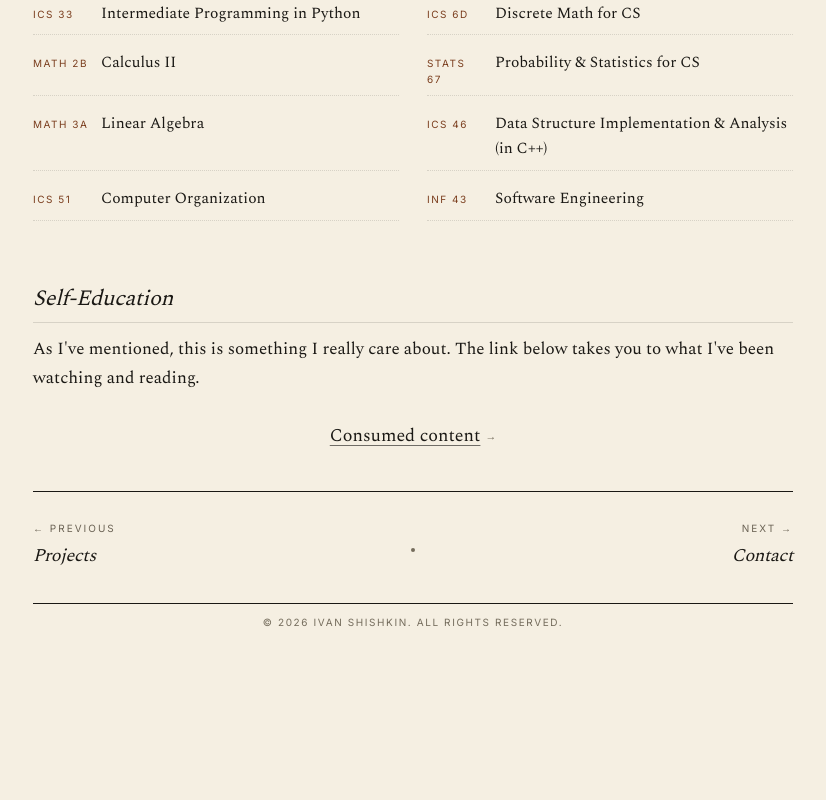
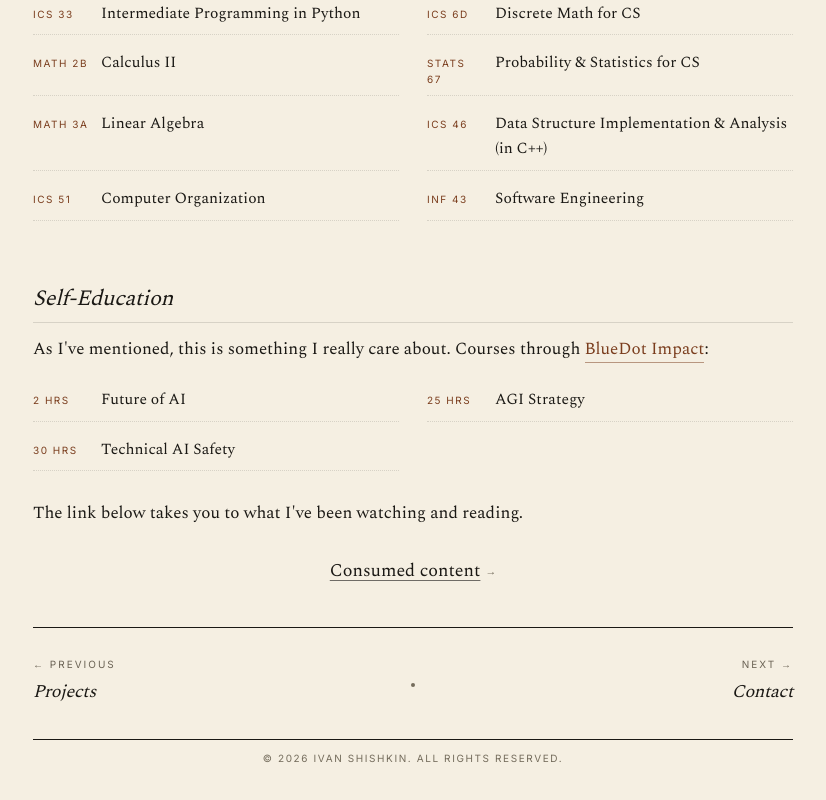
Before and after one commit to Ivan-Shishkin-Dev/Personal_Portfolio_3, a Next.js app: page /education in a window 1280 px wide. Shown: the part 1045-1845 px from the top of the page, without its empty margins (227-1053 px from the left). Before the commit the page ends 1775 px from the top, so only its background shows below. Built offline with nearby package versions, Linux system fonts and the light colour scheme.

Commit message:
Add BlueDot Impact courses to Self-Education

```diff
--- a/app/education/page.tsx
+++ b/app/education/page.tsx
@@ -52,8 +52,16 @@ export default function EducationPage() {
       </div>
 
       <h2 id="self-education" style={{ fontFamily: "var(--ser)", fontSize: 22, fontWeight: 400, margin: "60px 0 12px", paddingBottom: 6, borderBottom: "0.5px solid var(--rule)", scrollMarginTop: 90 }}><em>Self-Education</em></h2>
-      <p style={{ marginBottom: 8 }}>
-        As I&apos;ve mentioned, this is something I really care about. The link below takes you to what I&apos;ve been watching and reading.
+      <p style={{ marginBottom: 16 }}>
+        As I&apos;ve mentioned, this is something I really care about. Courses through <a href="https://bluedot.org/" target="_blank" rel="noopener noreferrer">BlueDot Impact</a>:
+      </p>
+      <div className="courses">
+        <div className="course"><span className="code">2 HRS</span><span><a href="https://bluedot.org/courses/future-of-ai" target="_blank" rel="noopener noreferrer">Future of AI</a></span></div>
+        <div className="course"><span className="code">25 HRS</span><span><a href="https://bluedot.org/courses/agi-strategy" target="_blank" rel="noopener noreferrer">AGI Strategy</a></span></div>
+        <div className="course"><span className="code">30 HRS</span><span><a href="https://bluedot.org/courses/technical-ai-safety" target="_blank" rel="noopener noreferrer">Technical AI Safety</a></span></div>
+      </div>
+      <p style={{ margin: "28px 0 8px" }}>
+        The link below takes you to what I&apos;ve been watching and reading.
       </p>
       <p style={{ textAlign: "center", margin: "28px 0 0" }}>
         <Link className="media-name" href="/consumed-content">Consumed content</Link>
```
